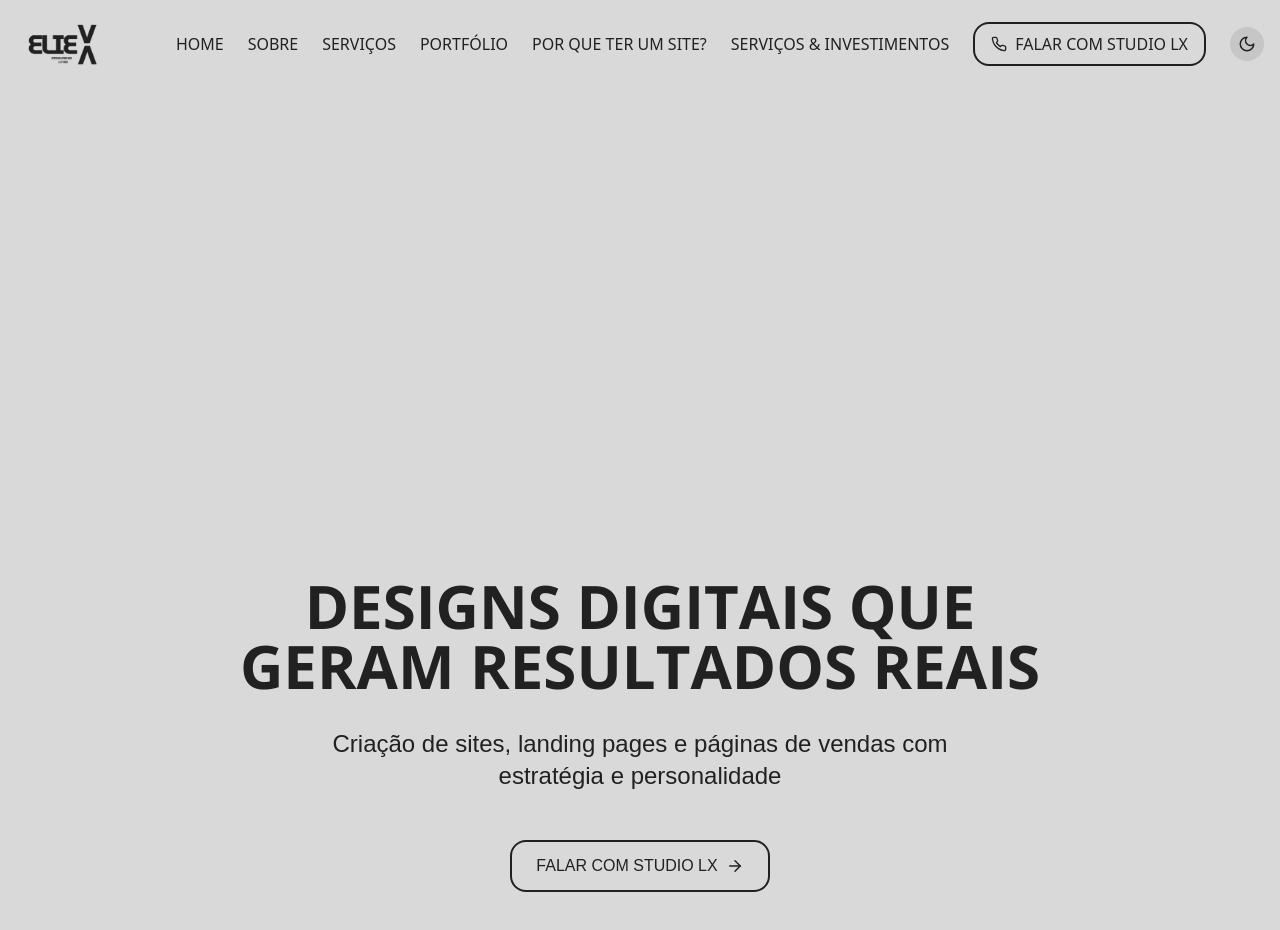
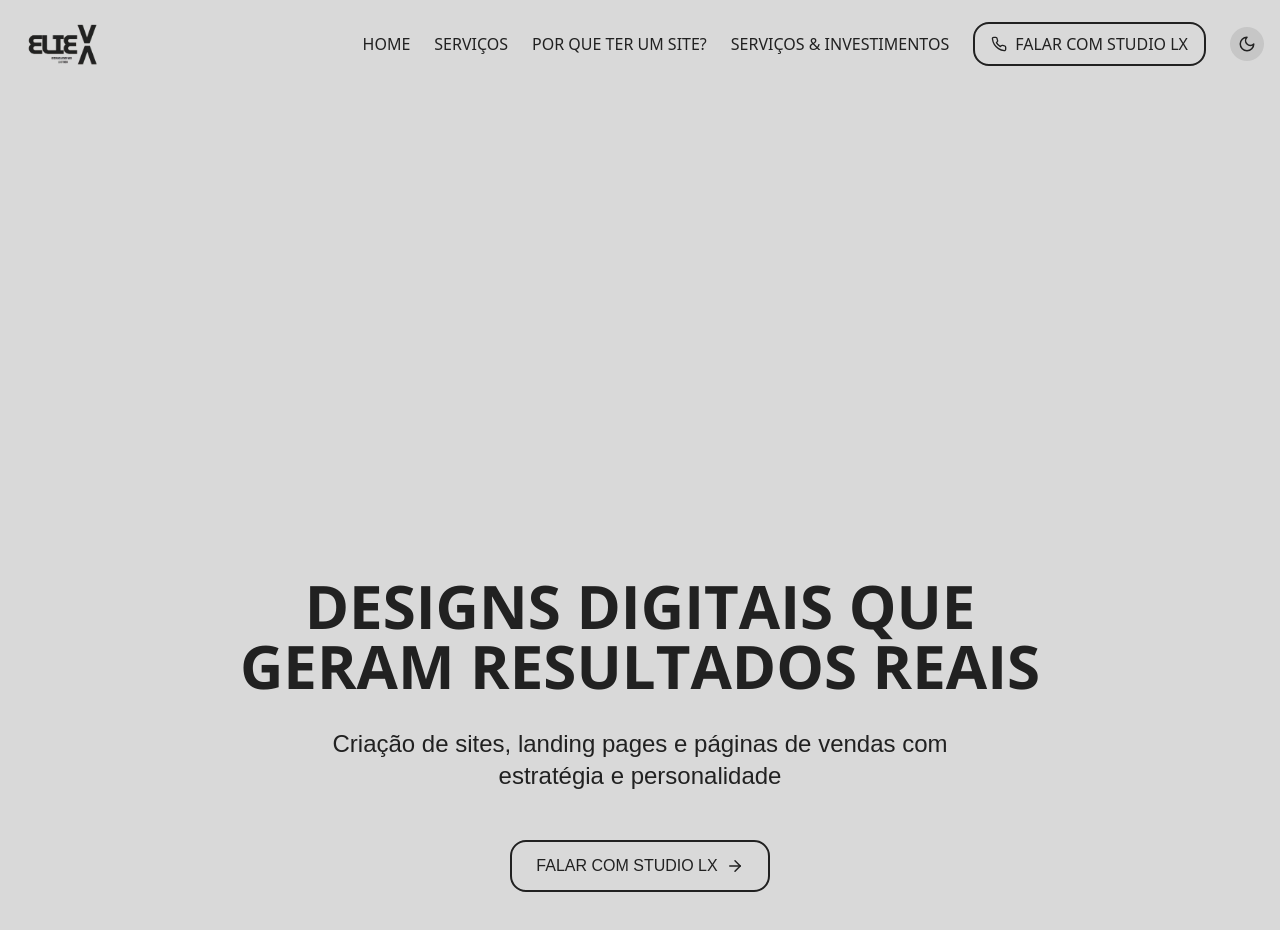
Before and after one commit to lucosvsk10/studiolxdev, a React (Vite) app: page / in a window 1280 px wide. Shown: the top 930 px of the page. Built offline with nearby package versions, Linux system fonts and the light colour scheme; a web font is replaced by a local one.

Commit message:
Remove "Portfolio" and "About" from navbar
Remove "Portfolio" and "About" links from the navigation bar in `Header.tsx`.

```diff
--- a/src/components/Header.tsx
+++ b/src/components/Header.tsx
@@ -22,9 +22,7 @@ const Header = () => {
 
   const navItems = [
     { name: 'Home', href: '#home' },
-    { name: 'Sobre', href: '#about' },
     { name: 'Serviços', href: '#services' },
-    { name: 'Portfólio', href: '#portfolio' },
     { name: 'Por que ter um site?', href: '#why-website' },
     { name: 'Serviços & Investimentos', href: '#orcamento' },
   ];
```
